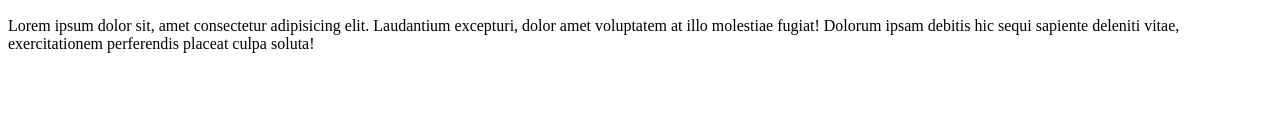
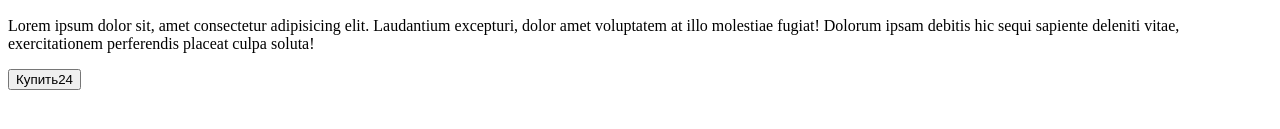
Before and after one commit to OnacH1ou/TgBotGit, a plain HTML site: page App/index.html in a window 1280 px wide. Shown: the part 383-512 px from the top of the page. Drawn offline with Linux system fonts and the light colour scheme.

Commit message:
https://github.com/OnacH1ou/TgHtml.git

```diff
--- a/App/index.html
+++ b/App/index.html
@@ -9,5 +9,6 @@
     <h1>Онлайн магазин</h1>
     <img src="https://i.pinimg.com/736x/eb/fe/0b/ebfe0b73a0e95e8664aa8d75e2171364.jpg">
     <p>Lorem ipsum dolor sit, amet consectetur adipisicing elit. Laudantium excepturi, dolor amet voluptatem at illo molestiae fugiat! Dolorum ipsam debitis hic sequi sapiente deleniti vitae, exercitationem perferendis placeat culpa soluta!</p>
+    <button>Купить24</button>
 </body>
 </html>
```
